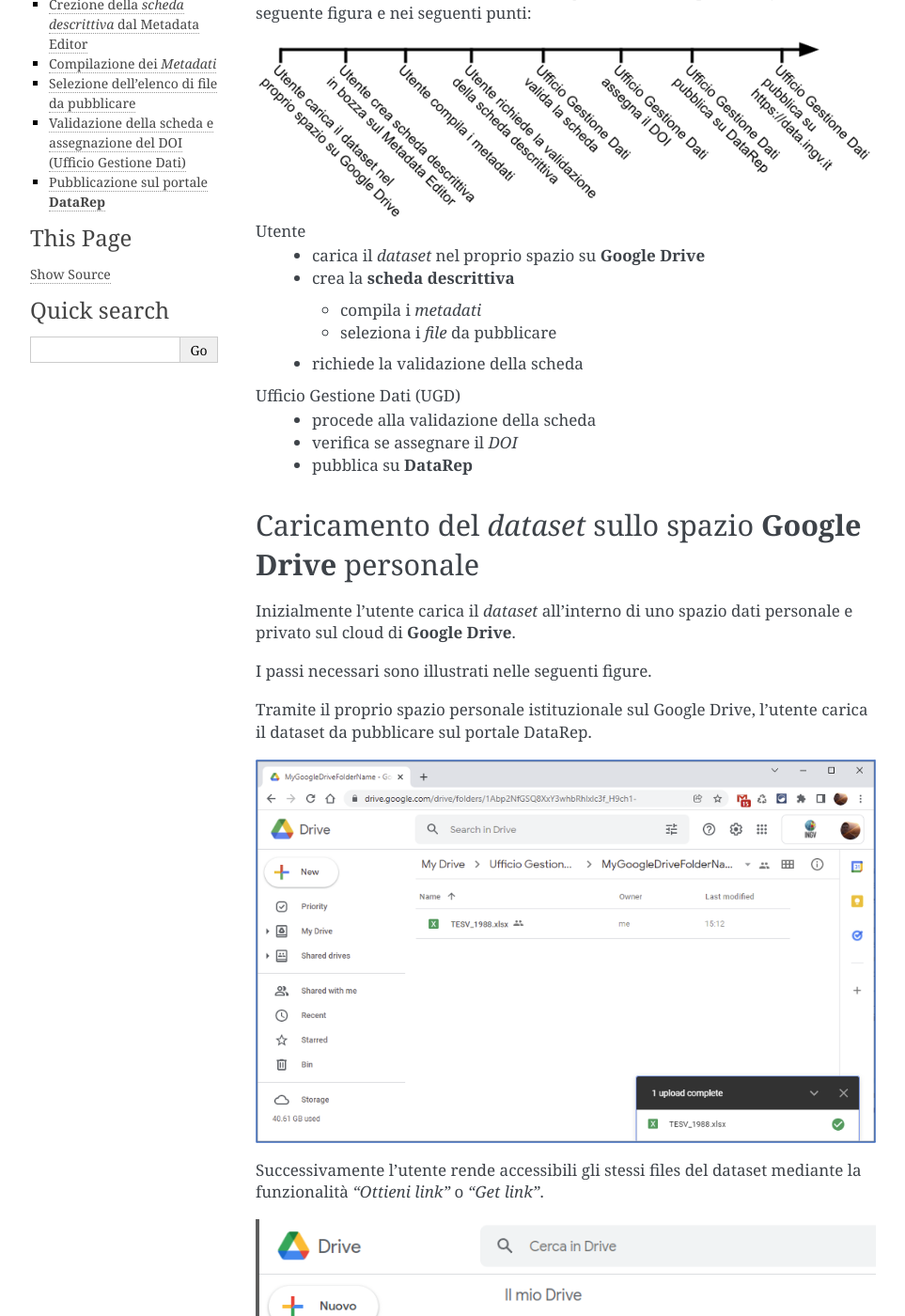
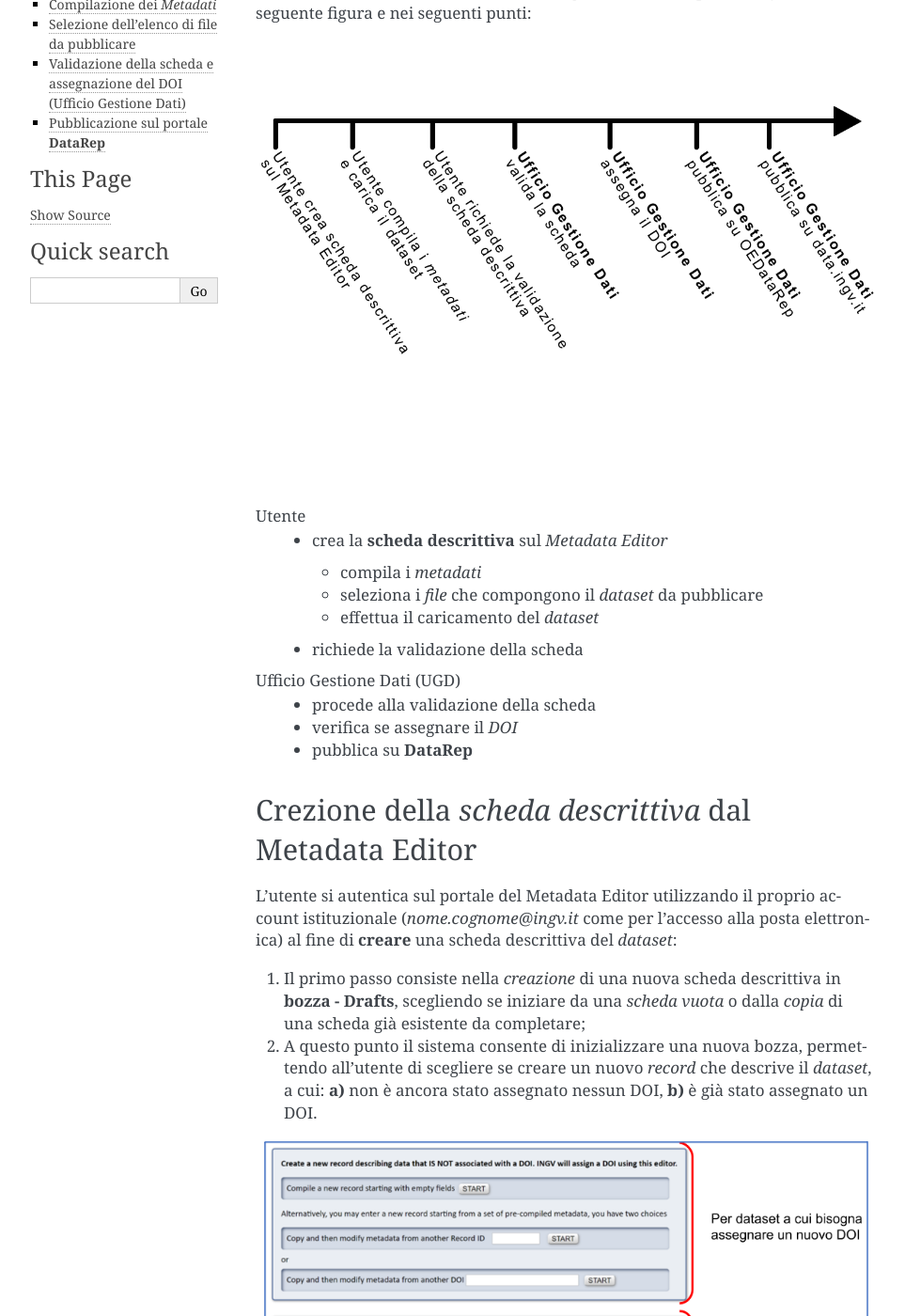
Before and after one commit to ingv-oe-dev/daterep-manual, a Sphinx documentation site: the page built from docs/processo_caricamento.rst, in a window 1280 px wide and 1400 px high, scrolled down 205 px. Shown: the whole window at 94% size, without its empty margins (148-1111 px from the left). Built offline with Sphinx 7.4.7, drawn with Linux system fonts in a browser that asks for light colours; some of the changed text lies outside the part shown.

Commit message:
Transition to the new documentation

```diff
--- a/docs/creazionescheda.rst
+++ b/docs/creazionescheda.rst
@@ -1,7 +1,7 @@
 Crezione della *scheda descrittiva* dal Metadata Editor
 -------------------------------------------------------
 
-Ottenuto il link di condivisione, l'utente si autentica sul portale del Metadata
+L'utente si autentica sul portale del Metadata
 Editor utilizzando il proprio account istituzionale (*nome.cognome@ingv.it* come
 per l'accesso alla posta elettronica) al fine di **creare** una scheda
 descrittiva del *dataset*:
--- a/docs/processo_caricamento.rst
+++ b/docs/processo_caricamento.rst
@@ -9,11 +9,11 @@
 	 :align: center
 
 Utente
-	- carica il *dataset* nel proprio spazio su **Google Drive**
-	- crea la **scheda descrittiva**
+	- crea la **scheda descrittiva** sul *Metadata Editor*
 
 	  - compila i *metadati*
-	  - seleziona i *file* da pubblicare
+	  - seleziona i *file* che compongono il *dataset* da pubblicare
+	  - effettua il caricamento del *dataset*
 
 	- richiede la validazione della scheda
 
--- a/docs/selezionedati.rst
+++ b/docs/selezionedati.rst
@@ -42,32 +42,16 @@
 personali saranno monitorate.
 
 A questo punto è possibile procedere alla selezione dei *file* da pubblicare su
-**DataRep** che erano precedentemente stati caricati sul **Google Drive**. Per
-fare ciò:
+**DataRep**. Per fare ciò:
 
 1. espandere la sezione ``“Data Access and Distribution”`` di metadati;
 2. selezionare *Osservatorio Etneo Open Data Repository* nel campo ``“Target
    Repository where data will be uploaded”``;
+3. effettuare il *caricamento* dei file che compongono il *dataset* direttamente sul *repository*
+   OEDataRep attraverso il *form* di *upload*;
 
-.. image:: assets/pictures/10.png
+.. image:: assets/pictures/place_holder_upload.png
 	 :align: center
-	 :width: 500
 
-3. cliccare il bottone ``“Modify the list”``, per aprire la maschera di selezione
-   dei files da Google Drive;
-4. inserire i link, generati come visto nel paragrafo like `Caricamento del dataset sullo spazio Google Drive personale`, a ciascun
-   file
-
-.. image:: assets/pictures/9.png
-	 :align: center
-	 :width: 500
-
-5. per verificare che i dati siano caricabili su DataRep cliccare sul bottone
-   ``“Check Google Drive files”``, la spunta verde in corrispndenza della colonna *Check* indica che sarà possibile procedere al caricamento;
-
-.. image:: assets/pictures/11.png
-	 :align: center
-	 :width: 500
-
-6. infine cliccare sul bottone *SAVE* in fondo alla scheda per salvare la Bozza
+4. infine cliccare sul bottone *SAVE* in fondo alla scheda per salvare la Bozza
    creata.
```
Also changed, not shown: other parts of docs/processo_caricamento.rst (+0 -2 lines), docs/assets/pictures/1.png, docs/assets/pictures/_old1.png (added), docs/assets/pictures/place_holder_upload.png (added).
